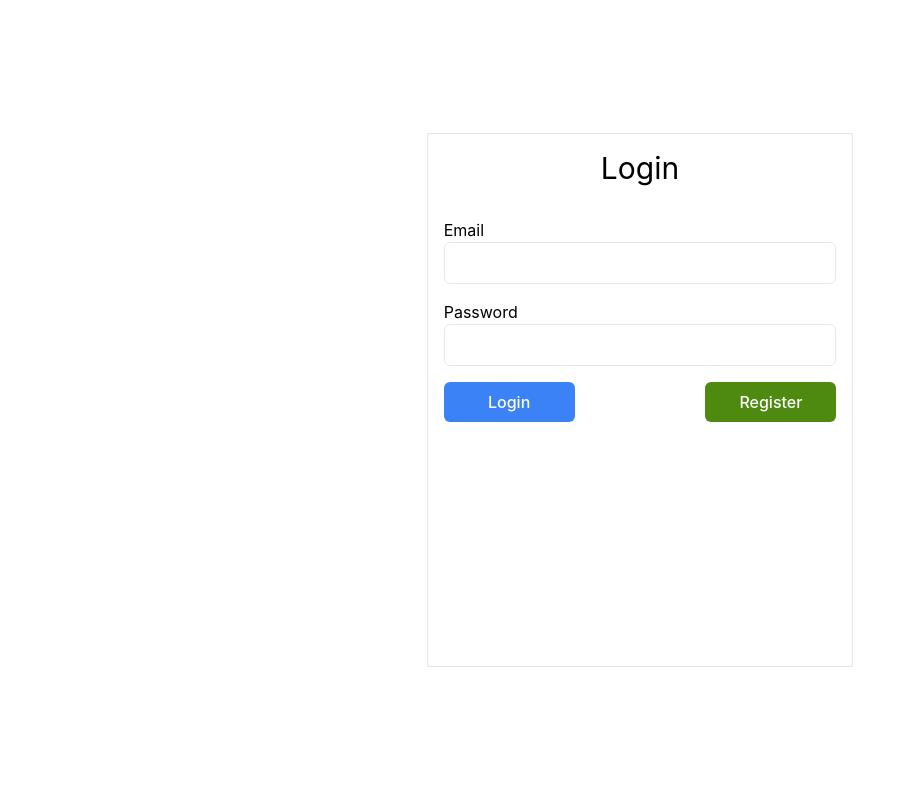
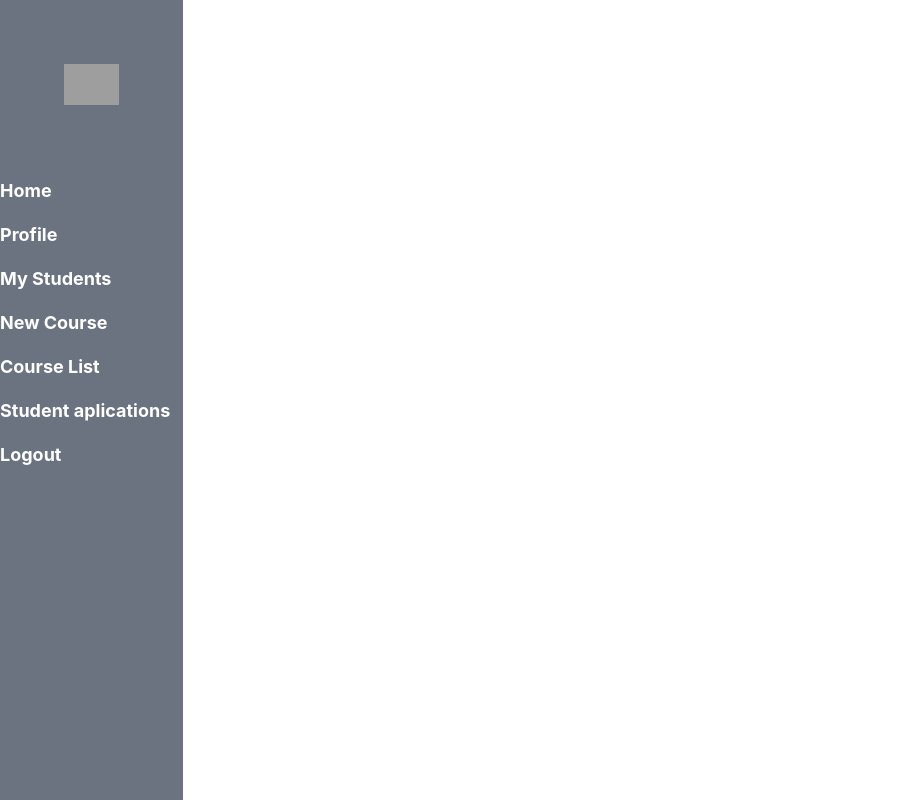
Before and after one commit to Sone996/factory-academy-react, a React (Create React App) app: page / in a window 1280 px wide. Shown: the whole page, without its empty margins (0-916 px from the left). Built offline with nearby package versions, Linux system fonts and the light colour scheme; grey boxes are pictures that could not be loaded.

Commit message:
layout and redirection

```diff
--- a/package.json
+++ b/package.json
@@ -11,6 +11,7 @@
     "node-sass": "^6.0.1",
     "react": "^17.0.2",
     "react-dom": "^17.0.2",
+    "react-router-dom": "^5.2.0",
     "react-scripts": "4.0.3",
     "web-vitals": "^1.0.1"
   },
--- a/src/App.js
+++ b/src/App.js
@@ -1,10 +1,20 @@
 import './App.scss';
 import Login from './Pages/Loin';
+import AppLayout from './Layouts/appLayout';
+import React from "react";
+import { BrowserRouter as Router, Switch, Route } from "react-router-dom";
 
 function App() {
   return (
     <div className="relative w-screen h-screen overflow-hidden flex">
-      <Login></Login>
+      <Router>
+        <Switch>
+          <Route path="/login" exact component={Login} />
+          <Route path="/" component={AppLayout}/>
+        </Switch>
+      </Router>
+      {/* <Login></Login> */}
+      {/* <AppLayout /> */}
     </div>
   );
 }
--- /dev/null
+++ b/src/Layouts/appLayout.js
@@ -0,0 +1,77 @@
+import React from "react";
+import { Route, useHistory, Switch } from "react-router-dom";
+import TeacherHome from "../Views/Teacher/TeacherHome";
+import StudentHome from "../Views/Student/StudentHome";
+
+const AppLayout = () => {
+
+    const loggedUser = { role: 'professor' };
+
+    const history = useHistory();
+
+    const goHome = () => {
+        if (loggedUser.role === 'professor') {
+            history.push('/teacher-home');
+        } else {
+            history.push('/student-home');
+        }
+    }
+
+    const goProfile = () => {
+        history.push('/profile');
+    }
+
+    const myStudents = () => {
+        history.push('/member-list');
+    }
+
+    const newCourse = () => {
+        history.push('/new-course');
+    }
+
+    const CourseList = () => {
+        history.push('course-list');
+    }
+
+    const studentAplications = () => {
+        history.push('student-aplications');
+    }
+
+    const logout = () => {
+        history.push('/login');
+    }
+
+    return (
+        <div className="flex w-full h-full">
+            <div className="flex flex-col h-full bg-gray-500 w-2/12">
+                <div className="flex p-16">
+                    <img src="../assets/images/factoryww.png" alt="logo" className="cursor-pointer" onClick={goHome} />
+                </div>
+                <div className="flex flex-col text-white font-bold text-lg">
+                    <span className="my-2 cursor-pointer" onClick={goHome}>Home</span>
+                    <span className="my-2 cursor-pointer" onClick={goProfile}>Profile</span>
+                    {
+                        loggedUser.role === 'professor' ?
+                            <>
+                                <span className="my-2 cursor-pointer" onClick={myStudents}>My Students</span>
+                                <span className="my-2 cursor-pointer" onClick={newCourse} > New Course</span >
+                                <span className="my-2 cursor-pointer" onClick={CourseList} > Course List</span >
+                                <span className="my-2 cursor-pointer" onClick={studentAplications} > Student aplications</span >
+                            </>
+                            :
+                            <></>
+                    }
+                    <span className="my-2 cursor-pointer" onClick={logout} > Logout</span >
+                </div >
+            </div >
+            <div className="flex w-full">
+                <Switch>
+                    <Route path="/teacher-home" component={TeacherHome} />
+                    <Route path="/student-home" component={StudentHome} />
+                </Switch>
+            </div>
+        </div >
+    );
+}
+
+export default AppLayout;
--- /dev/null
+++ b/src/Views/Student/StudentHome.js
@@ -0,0 +1,7 @@
+const StudentHome = () => {
+    return (
+        <div>STUDENT HOME</div>
+    )
+}
+
+export default StudentHome;
--- /dev/null
+++ b/src/Views/Teacher/TeacherHome.js
@@ -0,0 +1,7 @@
+const TeacherHome = () => {
+    return (
+        <div>TEACHER HOME</div>
+    )
+}
+
+export default TeacherHome;
```
Also changed, not shown: 1 other file (tests, documents, lock files or other folders).
